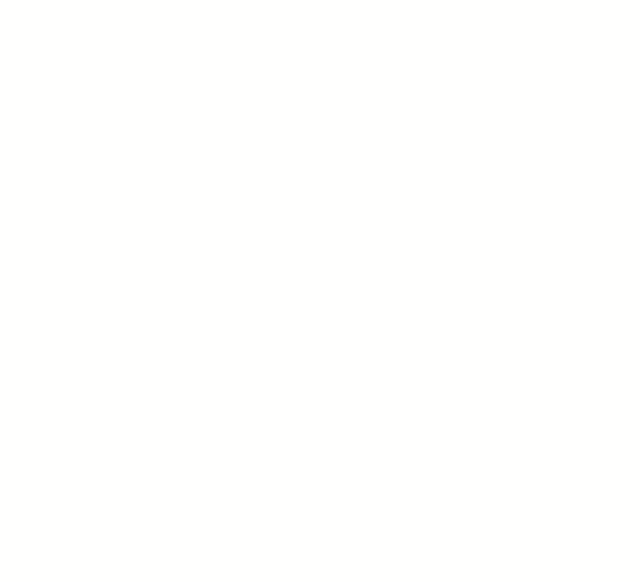
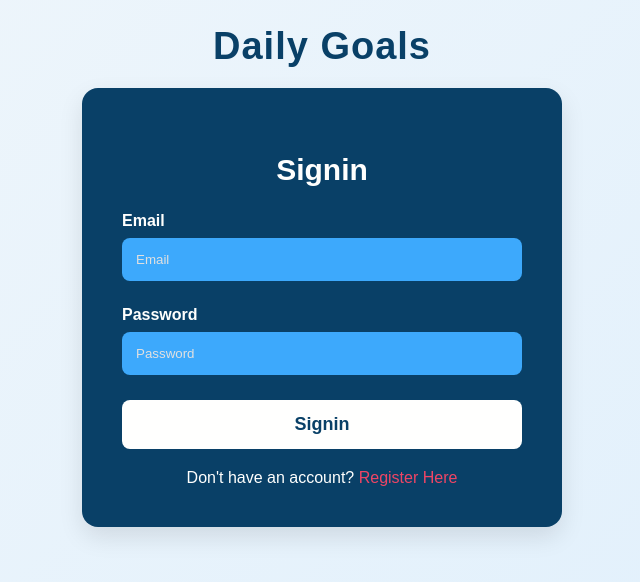
Before and after one commit to Khyungba69/Tracker, a React (Create React App) app in the folder frontend/: page /signin in a window 1280 px wide. Before the commit this address had no page. Shown: the top 582 px of the page, without its empty margins (318-958 px from the left). Built offline with nearby package versions, Linux system fonts and the light colour scheme.

Commit message:
signin and local storage

```diff
--- a/frontend/src/App.js
+++ b/frontend/src/App.js
@@ -4,6 +4,7 @@
 import Welcome from "./Components/Welcome";
 import MyHabits from "Components/MyHabits";
 import Register from "Components/User/Register";
+import Signin from "Components/User/Signin/Signin";
 
 function App() {
   return (
@@ -12,6 +13,7 @@
         <Route path="/" Component={Welcome} exact={true} />
         <Route path="/habits" Component={MyHabits} exact={true} />
         <Route path="/register" Component={Register} exact={true} />
+        <Route path="/signin" Component={Signin} exact={true} />
       </Routes>
     </BrowserRouter>
   );
--- /dev/null
+++ b/frontend/src/Components/User/Signin/Signin.jsx
@@ -0,0 +1,289 @@
+import React, { useEffect, useState } from "react";
+import styled from "styled-components";
+import { Link, useNavigate } from "react-router-dom";
+import { signinUser } from "../UserSlice";
+import { useDispatch, useSelector } from "react-redux";
+
+const PageContainer = styled.div`
+  padding-top: 20px;
+  display: flex;
+  flex-direction: column;
+  align-items: center;
+  background: linear-gradient(135deg, #eff6fb 0%, #dfeffc 100%);
+  min-height: 100vh;
+  padding: 0 20px;
+
+  @media (max-width: 768px) {
+    padding: 0 15px; /* Adjust padding for tablets */
+  }
+
+  @media (max-width: 480px) {
+    padding: 0 10px; /* Adjust padding for mobile */
+  }
+`;
+
+const PageTitle = styled.h1`
+  font-size: 38px;
+  margin-bottom: 20px;
+  color: #094067;
+  font-weight: 900;
+  text-align: center;
+  letter-spacing: 1px;
+
+  @media (max-width: 768px) {
+    font-size: 34px; /* Adjust title font size for tablets */
+  }
+
+  @media (max-width: 480px) {
+    font-size: 30px; /* Adjust title font size for mobile */
+  }
+`;
+
+const SigninContainer = styled.div`
+  background-color: #094067;
+  color: #fffffe;
+  padding: 40px;
+  border-radius: 16px;
+  box-shadow: 0 10px 25px rgba(0, 0, 0, 0.1);
+  width: 100%;
+  max-width: 400px;
+  text-align: center;
+  transition: transform 0.3s ease;
+
+  &:hover {
+    transform: translateY(-5px);
+  }
+
+  @media (max-width: 768px) {
+    padding: 30px;
+    max-width: 90%; /* Adjust width for tablets */
+  }
+
+  @media (max-width: 480px) {
+    padding: 25px;
+    max-width: 100%; /* Adjust width for mobile devices */
+  }
+`;
+
+const FormTitle = styled.h2`
+  font-size: 30px;
+  margin-bottom: 25px;
+  color: #fffffe;
+  font-weight: 800;
+
+  @media (max-width: 768px) {
+    font-size: 28px; /* Adjust form title size for tablets */
+  }
+
+  @media (max-width: 480px) {
+    font-size: 24px; /* Adjust form title size for mobile */
+  }
+`;
+
+const FormContainer = styled.div`
+  width: 100%;
+`;
+
+const InputSection = styled.div`
+  display: flex;
+  flex-direction: column;
+  text-align: left;
+  margin-bottom: 25px;
+
+  label {
+    margin-bottom: 8px;
+    font-weight: 700;
+    color: #fffffe;
+
+    @media (max-width: 480px) {
+      font-size: 14px; /* Adjust label font size for mobile */
+    }
+  }
+
+  input {
+    background-color: #3da9fc;
+    color: #fffffe;
+    padding: 12px;
+    border-radius: 8px;
+    border: 2px solid transparent;
+    transition: background-color 0.3s ease, border-color 0.3s ease;
+
+    &:focus {
+      background-color: #277bbc;
+      outline: none;
+      border-color: #e0e0e0;
+    }
+
+    &::placeholder {
+      color: #e0e0e0;
+      font-weight: 500;
+    }
+
+    @media (max-width: 768px) {
+      padding: 10px; /* Adjust input padding for tablets */
+    }
+
+    @media (max-width: 480px) {
+      padding: 8px; /* Adjust input padding for mobile */
+    }
+  }
+`;
+
+const ButtonContainer = styled.div`
+  margin-top: 20px;
+  margin-bottom: 20px;
+
+  @media (max-width: 480px) {
+    margin-top: 15px;
+    margin-bottom: 15px;
+  }
+`;
+
+const SubmitButton = styled.button`
+  background-color: #fffffe;
+  color: #094067;
+  border: none;
+  border-radius: 8px;
+  padding: 14px 20px;
+  font-family: inherit;
+  font-size: 18px;
+  font-weight: 600;
+  cursor: pointer;
+  transition: background-color 0.3s ease, transform 0.3s ease;
+  width: 100%;
+
+  &:hover {
+    background-color: #e0e0e0;
+    transform: scale(1.02);
+  }
+
+  &:focus {
+    outline: none;
+  }
+
+  @media (max-width: 768px) {
+    padding: 12px 18px; /* Adjust button padding for tablets */
+    font-size: 16px; /* Adjust button font size for tablets */
+  }
+
+  @media (max-width: 480px) {
+    padding: 10px 16px; /* Adjust button padding for mobile */
+    font-size: 14px; /* Adjust button font size for mobile */
+  }
+`;
+
+const StyledLink = styled(Link)`
+  text-decoration: none;
+  font-weight: 500;
+  color: #ef4565;
+
+  &:hover {
+    text-decoration: underline;
+  }
+
+  @media (max-width: 480px) {
+    font-size: 14px; /* Adjust link font size for mobile */
+  }
+`;
+
+const ErrorSection = styled.div`
+  color: #ef4565;
+  font-size: 14px;
+  margin-bottom: 10px;
+
+  @media (max-width: 480px) {
+    font-size: 12px; /* Adjust error font size for mobile */
+  }
+`;
+
+const Signin = () => {
+  const [userInfo, setUserInfo] = useState({
+    email: "",
+    password: "",
+  });
+
+  const userState = useSelector((state) => state.user);
+  const { error } = userState.signinState || {}; // Ensure error is not undefined
+  const { loggedInUser } = userState;
+
+  const handleUserInfoChange = (e) => {
+    const { id, value } = e.target;
+    setUserInfo((currentState) => ({
+      ...currentState,
+      [id]: value,
+    }));
+  };
+
+  const dispatch = useDispatch();
+
+  const handleSubmit = () => {
+    dispatch(signinUser(userInfo));
+  };
+
+  const navigate = useNavigate();
+
+  useEffect(() => {
+    if (loggedInUser) {
+      // redirect
+      navigate("/habits");
+    }
+  }, [loggedInUser, navigate]);
+
+  const findError = (fieldName) => {
+    if (!error || !Array.isArray(error)) {
+      return null;
+    }
+    const errorObj = error.find((err) => err.path === fieldName);
+    return errorObj ? errorObj.msg : null;
+  };
+
+  return (
+    <PageContainer>
+      <PageTitle>Daily Goals</PageTitle>
+      <SigninContainer>
+        <FormTitle>Signin</FormTitle>
+        <FormContainer>
+          <InputSection>
+            <label htmlFor="email">Email</label>
+            {findError("email") && (
+              <ErrorSection>{findError("email")}</ErrorSection>
+            )}
+            <input
+              type="email"
+              id="email"
+              placeholder="Email"
+              maxLength="100"
+              onChange={handleUserInfoChange}
+            />
+          </InputSection>
+
+          <InputSection>
+            <label htmlFor="password">Password</label>
+            {findError("password") && (
+              <ErrorSection>{findError("password")}</ErrorSection>
+            )}
+            <input
+              type="password"
+              id="password"
+              placeholder="Password"
+              maxLength="128"
+              onChange={handleUserInfoChange}
+            />
+          </InputSection>
+
+          <ButtonContainer>
+            <SubmitButton type="submit" onClick={handleSubmit}>
+              Signin
+            </SubmitButton>
+          </ButtonContainer>
+        </FormContainer>
+        <div>
+          Don't have an account?{" "}
+          <StyledLink to="/register">Register Here</StyledLink>
+        </div>
+      </SigninContainer>
+    </PageContainer>
+  );
+};
+
+export default Signin;
--- /dev/null
+++ b/frontend/src/Components/User/Signin/index.js
@@ -0,0 +1 @@
+export { default } from "./Signin";
--- a/frontend/src/Components/User/UserSlice.js
+++ b/frontend/src/Components/User/UserSlice.js
@@ -1,14 +1,19 @@
 import { createSlice, createAsyncThunk } from "@reduxjs/toolkit";
 import axios from "axios";
 
+const userInfoString = localStorage.getItem("user_info");
+const currentUserInfo = userInfoString ? JSON.parse(userInfoString) : null;
+
 const initUserState = {
-  loggedInUser: null,
+  loggedInUser: currentUserInfo,
   registerState: { loading: "idle", error: null, currentRequestID: undefined },
+  signinState: { loading: "idle", error: null, currentRequestID: undefined },
 };
 
 export const registerUser = createAsyncThunk(
   "user/register",
   async (userInfo, thunkAPI) => {
+    //error handling
     const { loading, currentRequestID } =
       thunkAPI.getState().user.registerState;
     if (loading !== "pending" || thunkAPI.requestId !== currentRequestID) {
@@ -16,7 +21,29 @@
     }
 
     try {
+      //make API call to /register
       const response = await axios.post("/user/register", userInfo);
+      localStorage.setItem("user_info", JSON.stringify(response.data));
+      return response.data;
+    } catch (error) {
+      return thunkAPI.rejectWithValue(error.response.data);
+    }
+  }
+);
+
+export const signinUser = createAsyncThunk(
+  "user/signin",
+  async (userInfo, thunkAPI) => {
+    //error handling
+    const { loading, currentRequestID } = thunkAPI.getState().user.signinState;
+    if (loading !== "pending" || thunkAPI.requestId !== currentRequestID) {
+      return;
+    }
+
+    try {
+      //make API call to /signin
+      const response = await axios.post("/user/signin", userInfo);
+      localStorage.setItem("user_info", JSON.stringify(response.data));
       return response.data;
     } catch (error) {
       return thunkAPI.rejectWithValue(error.response.data);
@@ -50,6 +77,27 @@
           state.registerState.currentRequestID = undefined;
           state.registerState.error = action.payload;
         }
+      })
+      .addCase(signinUser.pending, (state, action) => {
+        if (state.signinState.loading === "idle") {
+          state.signinState.loading = "pending";
+          state.signinState.currentRequestID = action.meta.requestId;
+        }
+      })
+      .addCase(signinUser.fulfilled, (state, action) => {
+        if (state.signinState.loading === "pending") {
+          state.signinState.loading = "idle";
+          state.signinState.currentRequestID = undefined;
+          state.signinState.error = null;
+          state.loggedInUser = action.payload;
+        }
+      })
+      .addCase(signinUser.rejected, (state, action) => {
+        if (state.signinState.loading === "pending") {
+          state.signinState.loading = "idle";
+          state.signinState.currentRequestID = undefined;
+          state.signinState.error = action.payload;
+        }
       });
   },
 });
```
